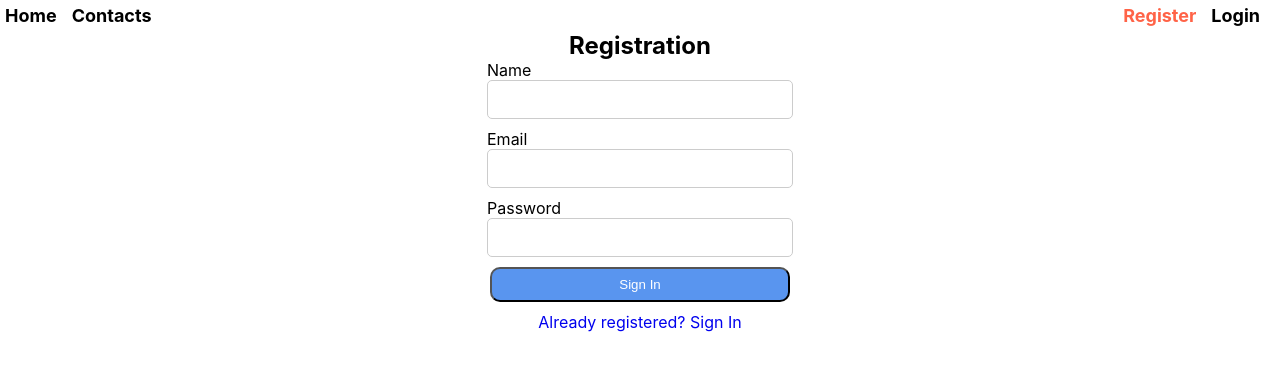
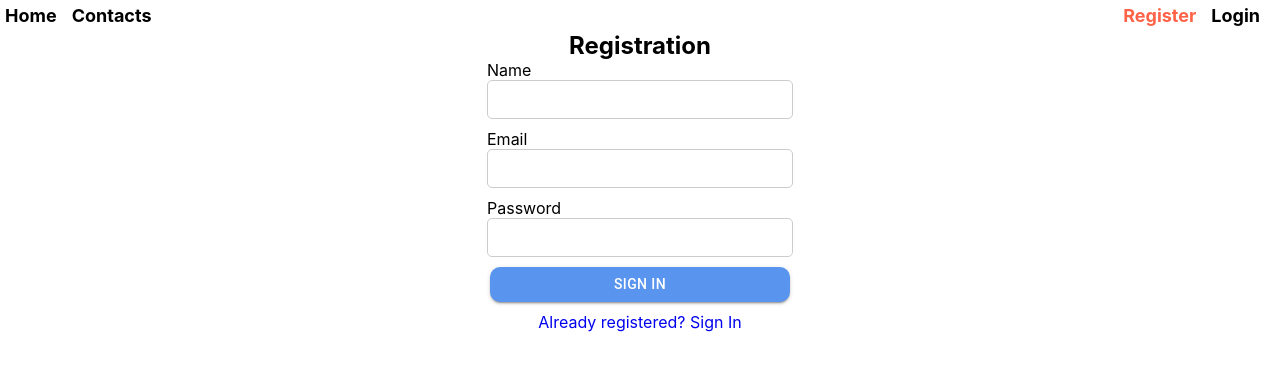
Before and after one commit to mazur992/goit-react-hw-08-phonebook, a React (Create React App) app: page /goit-react-hw-08-phonebook/register in a window 1280 px wide. Shown: the top 370 px of the page. Built offline with nearby package versions, Linux system fonts and the light colour scheme.

Commit message:
add button component form

```diff
--- a/package.json
+++ b/package.json
@@ -4,6 +4,9 @@
   "private": true,
   "homepage": "https://mazur992.github.io/goit-react-hw-08-phonebook/",
   "dependencies": {
+    "@emotion/react": "^11.11.1",
+    "@emotion/styled": "^11.11.0",
+    "@mui/material": "^5.13.6",
     "@reduxjs/toolkit": "^1.9.5",
     "@testing-library/jest-dom": "^5.16.3",
     "@testing-library/react": "^12.1.4",
--- a/src/components/App.styled.js
+++ b/src/components/App.styled.js
@@ -210,6 +210,7 @@ export const StyledLink = styled(NavLink)`
   display: inline-block;
   margin-right: 15px;
   margin-bottom: 5px;
+
   color: black;
   font-weight: 700;
   font-size: 18px;
--- a/src/pages/Login/Login.jsx
+++ b/src/pages/Login/Login.jsx
@@ -5,6 +5,7 @@ import { Link } from 'react-router-dom';
 import { useDispatch } from 'react-redux';
 import operations from 'redux/auth/operations';
 import { ContainerLoginForm } from 'components/App.styled';
+import { Button } from '@mui/material';
 
 export default function Login() {
   const dispatch = useDispatch();
@@ -41,7 +42,9 @@ export default function Login() {
             <Field type="password" name="password" />
             <ErrorMessage name="password" component="div"></ErrorMessage>
           </label>
-          <button type="submit">Log In</button>
+          <Button type="submit" variant="contained">
+            Log In
+          </Button>
           <Link to="/register">Don't have an account. Sign Up </Link>
         </Form>
       </Formik>
--- a/src/pages/Register/Register.jsx
+++ b/src/pages/Register/Register.jsx
@@ -5,6 +5,7 @@ import { Link } from 'react-router-dom';
 import { useDispatch } from 'react-redux';
 import operations from 'redux/auth/operations';
 import { ContainerRegisterForm } from 'components/App.styled';
+import Button from '@mui/material/Button';
 
 export default function Register() {
   const dispatch = useDispatch();
@@ -54,7 +55,9 @@ export default function Register() {
             <Field type="password" name="password" />
             <ErrorMessage name="password" component="div"></ErrorMessage>
           </label>
-          <button type="submit">Sign In</button>
+          <Button type="submit" variant="contained">
+            Sign In
+          </Button>
           <Link to="/login">Already registered? Sign In </Link>
         </Form>
       </Formik>
```
Also changed, not shown: 1 other file (tests, documents, lock files or other folders).
